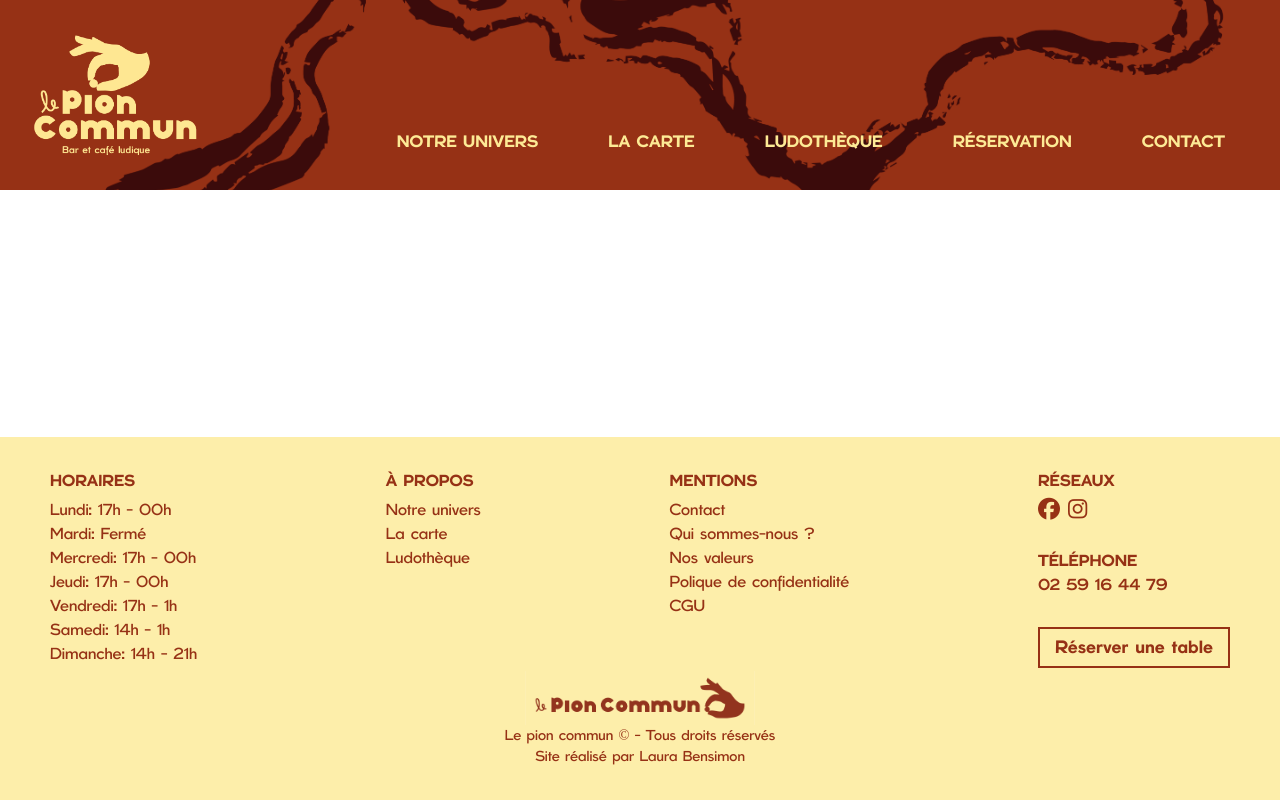
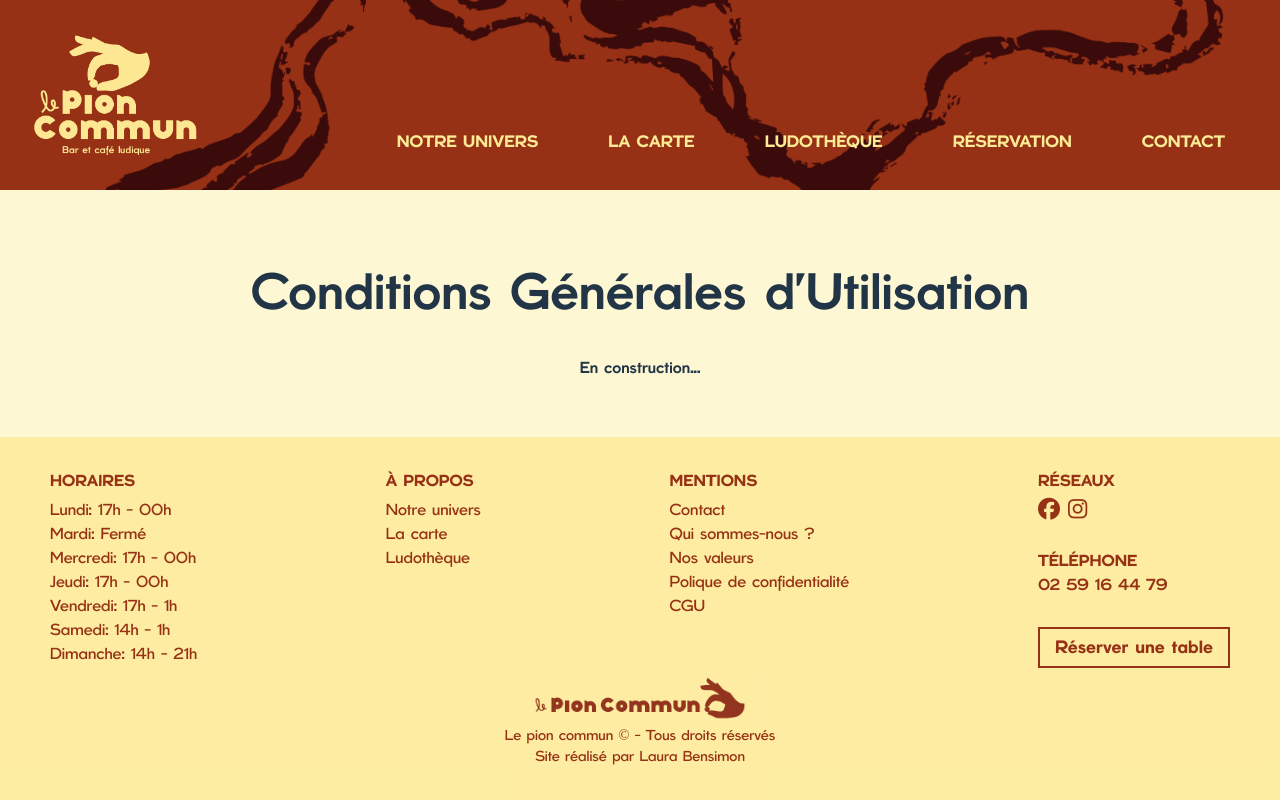
Before and after one commit to HiiSplot/le-pion-commun, a React (Vite) app: page /cgu in a window 1280 px wide. Built offline with nearby package versions, Linux system fonts and the light colour scheme.

Commit message:
Politique & CGU

```diff
--- a/src/App.css
+++ b/src/App.css
@@ -35,6 +35,7 @@
   flex-direction: column;
   justify-content: space-between;
   box-sizing: border-box;
+  background-color: var(--color-primary-light-yellow-40);
 }
 
 @keyframes logo-spin {
--- a/src/App.tsx
+++ b/src/App.tsx
@@ -7,6 +7,8 @@ import { ConceptPage } from './Pages/Concept/ConceptPage';
 import { ContactPage } from './Pages/Contact/ContactPage';
 import './App.css'
 import './i18n';
+import { PolitiquePage } from './Pages/Politique/PolitiquePage';
+import { CGUPage } from './Pages/CGU/CGUPage';
 
 function Layout({ children }: { children: React.ReactNode }) {
 
@@ -30,6 +32,8 @@ function App() {
           <Route path="/concept" element={<ConceptPage />} />
           <Route path="/menu" element={<MenuPage />} />
           <Route path="/contact" element={<ContactPage />} />
+          <Route path="/politique-de-confidentialite" element={<PolitiquePage />} />
+          <Route path="/cgu" element={<CGUPage />} />
         </Routes>
       </Layout>
     </BrowserRouter>
--- a/src/Layout/footer.tsx
+++ b/src/Layout/footer.tsx
@@ -60,10 +60,10 @@ export const Footer: React.FC = () => {
               <Link to="/concept" className="footer__links-container__ul__link">{t('header.valeurs')}</Link>
             </li>
             <li>
-              <Link to="" className="footer__links-container__ul__link">{t('footer.confidentiality')}</Link>
+              <Link to="/politique-de-confidentialite" className="footer__links-container__ul__link">{t('footer.confidentiality')}</Link>
             </li>
             <li>
-              <Link to="" className="footer__links-container__ul__link">{t('footer.cgu')}</Link>
+              <Link to="/cgu" className="footer__links-container__ul__link">{t('footer.cgu')}</Link>
             </li>
           </ul>
         </div>
--- /dev/null
+++ b/src/Pages/CGU/CGUPage.tsx
@@ -0,0 +1,11 @@
+import type React from "react";
+import './cgu-page.css'
+
+export const CGUPage: React.FC = () => {
+  return (
+    <div className="page-container">
+      <h1>Conditions Générales d'Utilisation</h1>
+      <p>En construction...</p>
+    </div>
+  );
+};
--- a/src/Pages/Concept/concept-page.css
+++ b/src/Pages/Concept/concept-page.css
@@ -1,12 +1,10 @@
 .concept-page {
-  background-color: var(--color-primary-light-yellow-40);
   display: flex;
   min-height: 80vh;
 }
 
 .values {
   padding: 0 60px 60px 60px;
-  background-color: var(--color-primary-light-yellow-40);
 }
 
 @media screen and (max-width: 1260px) {
--- a/src/Pages/Contact/contact-page.css
+++ b/src/Pages/Contact/contact-page.css
@@ -3,7 +3,6 @@
   display: flex;
   align-items: center;
   justify-content: center;
-  background-color: var(--color-primary-light-yellow-40);
   min-height: 67vh;
 }
 
--- a/src/Pages/Home/home-page.css
+++ b/src/Pages/Home/home-page.css
@@ -1,6 +1,3 @@
-.home-page {
-  background-color: var(--color-primary-light-yellow-40);
-}
 
 .home-page__flex {
   display: flex;
--- a/src/Pages/Menu/menu-page.css
+++ b/src/Pages/Menu/menu-page.css
@@ -1,6 +1,5 @@
 .menu-page {
   padding: 60px;
-  background-color: var(--color-primary-light-yellow-40);
 }
 
 .menu-page__container {
--- /dev/null
+++ b/src/Pages/Politique/PolitiquePage.tsx
@@ -0,0 +1,11 @@
+import type React from "react";
+import './politique-page.css'
+
+export const PolitiquePage: React.FC = () => {
+  return (
+    <div className="politique-page">
+      <h1>Politique de confidentialité</h1>
+      <p>En construction...</p>
+    </div>
+  );
+};
```
Also changed, not shown: src/Pages/CGU/cgu-page.css (added), src/Pages/Politique/politique-page.css (added).
